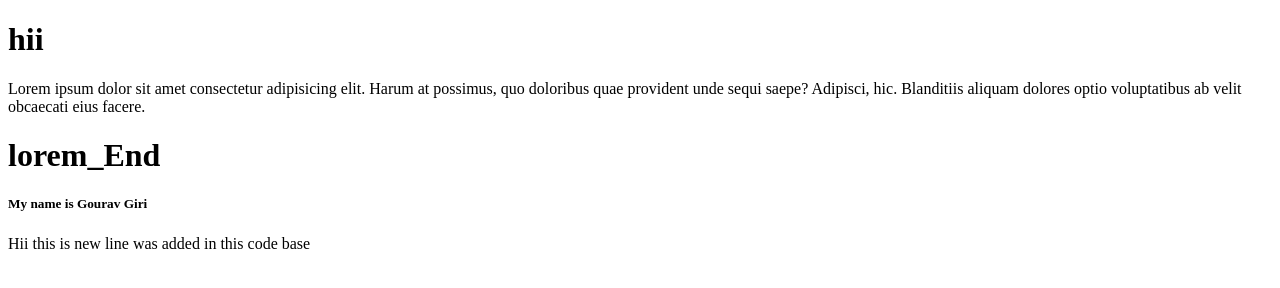
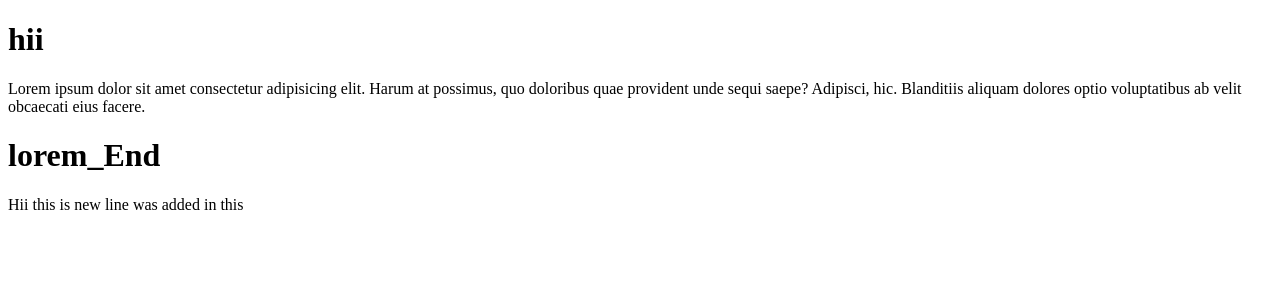
Before and after one commit to gouravgithub7710/github-basic, a plain HTML site: page index.html in a window 1280 px wide. Drawn offline with Linux system fonts and the light colour scheme.

Commit message:
remove one line

```diff
--- a/index.html
+++ b/index.html
@@ -10,8 +10,6 @@
   <p>Lorem ipsum dolor sit amet consectetur adipisicing elit. Harum at possimus, quo doloribus quae provident unde sequi saepe? Adipisci, hic. Blanditiis aliquam dolores optio voluptatibus ab velit obcaecati eius facere.</p>
   <h1>lorem_End</h1>
 
-  <h5>My name is Gourav Giri</h5>
-
-<p>Hii this is new line was added in this code base</p>
+<p>Hii this is new line was added in this</p>
 </body>
 </html>
```
Also changed, not shown: util/util.html (renamed from util/index.html).
